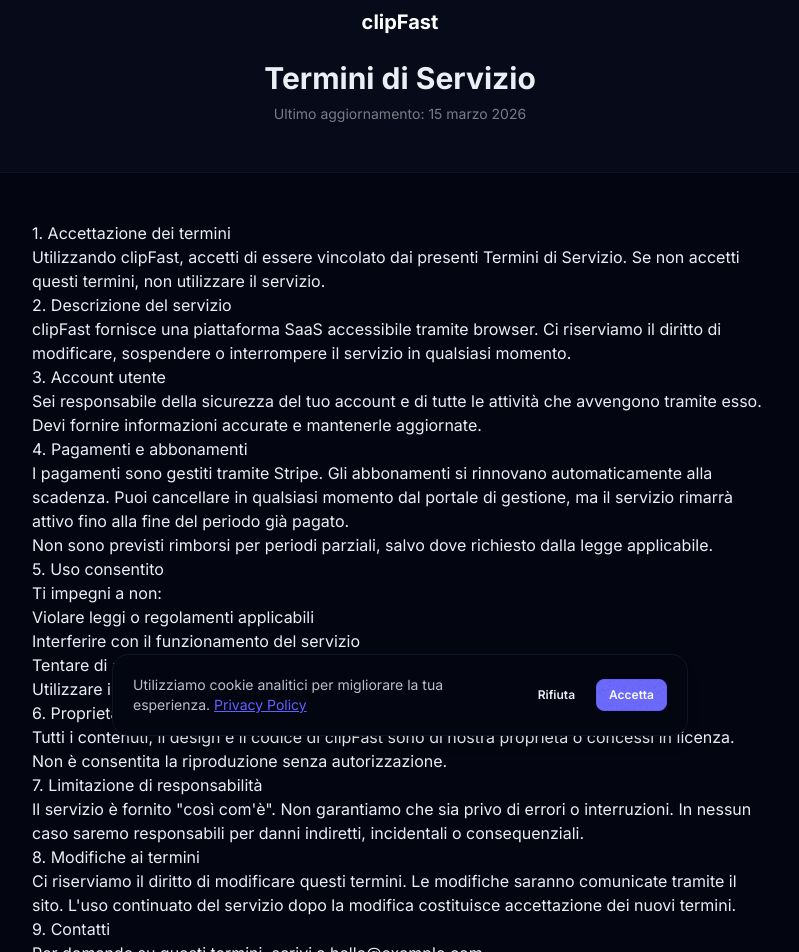
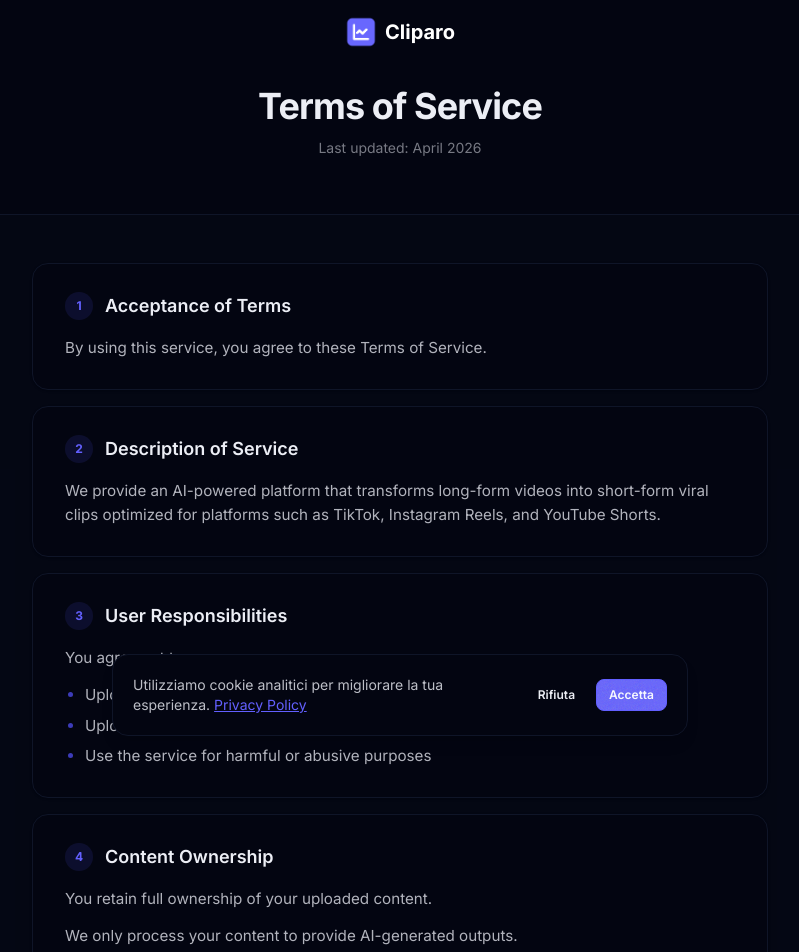
Before and after one commit to Poebyt13/Cliparo, a Next.js app: page /legal/terms in a window 1280 px wide. Shown: the part 40-992 px from the top of the page, without its empty margins (240-1039 px from the left). Built offline with nearby package versions, Linux system fonts and the light colour scheme; no server answers.

Commit message:
feat: Update site branding to Cliparo, enhance Privacy and Terms pages with structured sections, and implement waitlist email model

```diff
--- a/src/app/layout.js
+++ b/src/app/layout.js
@@ -38,6 +38,10 @@
     images: [seoConfig.ogImage],
   },
   metadataBase: new URL(seoConfig.url),
+  icons: {
+    icon: "/icon.png",
+    apple: "/icon.png",
+  },
 };
 
 /**
--- a/src/app/legal/privacy/page.js
+++ b/src/app/legal/privacy/page.js
@@ -8,132 +8,185 @@
 /**
  * Pagina Privacy Policy.
  * Percorso: /legal/privacy
- *
- * Template base con sezioni GDPR standard. Personalizzare i contenuti
- * con i dati reali del proprio servizio prima di andare in produzione.
  */
 export default function PrivacyPage() {
-  const lastUpdated = "15 marzo 2026";
+  const lastUpdated = "April 2026";
   const siteName = siteConfig.name;
-  const contactEmail = "hello@example.com";
+  const contactEmail = "ludenajluis@gmail.com";
+
+  const sections = [
+    {
+      title: "Introduction",
+      content: (
+        <>
+          <p>
+            This Privacy Policy explains how we collect, use, and protect your
+            information when you use our service.
+          </p>
+          <p>By using this website, you agree to this Privacy Policy.</p>
+        </>
+      ),
+    },
+    {
+      title: "Information We Collect",
+      content: (
+        <>
+          <p>We may collect the following types of information:</p>
+          <ul>
+            <li>
+              Email address (when you join the waitlist or create an account)
+            </li>
+            <li>Usage data (such as interactions with the platform)</li>
+            <li>
+              Uploaded content (videos or media you provide for processing)
+            </li>
+          </ul>
+        </>
+      ),
+    },
+    {
+      title: "How We Use Your Information",
+      content: (
+        <>
+          <p>We use collected information to:</p>
+          <ul>
+            <li>Provide and improve our AI video clipping service</li>
+            <li>Send important updates about the product</li>
+            <li>Improve user experience and performance</li>
+            <li>Respond to support requests</li>
+          </ul>
+        </>
+      ),
+    },
+    {
+      title: "Uploaded Content",
+      content: (
+        <>
+          <p>You retain full ownership of your uploaded videos.</p>
+          <p>We do not claim ownership of your content.</p>
+          <p>
+            We only process your content to generate AI clips and improve
+            functionality.
+          </p>
+          <p>We do not sell or share your content with third parties.</p>
+        </>
+      ),
+    },
+    {
+      title: "Data Storage",
+      content: (
+        <>
+          <p>
+            We store your data securely using industry-standard practices.
+          </p>
+          <p>
+            We retain data only as long as necessary to provide the service.
+          </p>
+        </>
+      ),
+    },
+    {
+      title: "Third-Party Services",
+      content: (
+        <>
+          <p>We may use third-party providers for:</p>
+          <ul>
+            <li>Hosting</li>
+            <li>Analytics</li>
+            <li>AI processing</li>
+          </ul>
+          <p>These providers only process data on our behalf.</p>
+        </>
+      ),
+    },
+    {
+      title: "Data Security",
+      content: (
+        <p>
+          We take reasonable measures to protect your data but cannot guarantee
+          absolute security.
+        </p>
+      ),
+    },
+    {
+      title: "Your Rights",
+      content: (
+        <>
+          <p>You may request:</p>
+          <ul>
+            <li>Access to your data</li>
+            <li>Deletion of your data</li>
+            <li>Correction of your information</li>
+          </ul>
+        </>
+      ),
+    },
+    {
+      title: "Changes",
+      content: (
+        <p>We may update this Privacy Policy at any time.</p>
+      ),
+    },
+    {
+      title: "Contact",
+      content: (
+        <p>
+          If you have questions, contact us at:{" "}
+          <a
+            href={`mailto:${contactEmail}`}
+            className="text-primary hover:underline font-medium"
+          >
+            {contactEmail}
+          </a>
+        </p>
+      ),
+    },
+  ];
 
   return (
-    <div className="min-h-screen bg-base-100">
+    <div className="min-h-screen bg-base-200/40">
       {/* Header */}
-      <div className="bg-base-200 border-b border-base-300 py-12">
-        <div className="mx-auto max-w-3xl px-4 text-center">
+      <div className="bg-base-100 border-b border-base-300">
+        <div className="mx-auto max-w-3xl px-4 py-14 text-center">
           <Logo />
-          <h1 className="mt-6 text-3xl font-bold text-base-content">
+          <h1 className="mt-8 text-4xl font-bold tracking-tight text-base-content">
             Privacy Policy
           </h1>
-          <p className="mt-2 text-sm text-base-content/50">
-            Ultimo aggiornamento: {lastUpdated}
+          <p className="mt-3 text-sm text-base-content/50">
+            Last updated: {lastUpdated}
           </p>
         </div>
       </div>
 
-      {/* Contenuto */}
-      <article className="mx-auto max-w-3xl px-4 py-12 prose prose-base">
-        <h2>1. Titolare del trattamento</h2>
-        <p>
-          Il titolare del trattamento dei dati personali è {siteName}. Per
-          contattarci: <a href={`mailto:${contactEmail}`}>{contactEmail}</a>.
+      {/* Sections */}
+      <div className="mx-auto max-w-3xl px-4 py-12 space-y-4">
+        {sections.map((section, index) => (
+          <div
+            key={section.title}
+            className="bg-base-100 border border-base-300 rounded-2xl px-8 py-7 shadow-sm"
+          >
+            {/* Numero + titolo sezione */}
+            <div className="flex items-center gap-3 mb-4">
+              <span className="flex items-center justify-center w-7 h-7 rounded-full bg-primary/10 text-primary text-xs font-bold shrink-0">
+                {index + 1}
+              </span>
+              <h2 className="text-lg font-semibold text-base-content">
+                {section.title}
+              </h2>
+            </div>
+
+            {/* Corpo della sezione */}
+            <div className="text-base-content/75 leading-relaxed text-[0.95rem] space-y-3 [&_ul]:mt-2 [&_ul]:space-y-1.5 [&_ul]:pl-5 [&_ul]:list-disc [&_ul]:marker:text-primary/60">
+              {section.content}
+            </div>
+          </div>
+        ))}
+
+        {/* Footer note */}
+        <p className="text-center text-xs text-base-content/40 pt-4 pb-2">
+          {siteName} · Privacy Policy · {lastUpdated}
         </p>
-
-        <h2>2. Dati raccolti</h2>
-        <p>Raccogliamo i seguenti dati:</p>
-        <ul>
-          <li>
-            <strong>Dati di registrazione:</strong> nome, indirizzo email,
-            immagine profilo (se fornita tramite Google OAuth)
-          </li>
-          <li>
-            <strong>Dati di pagamento:</strong> gestiti interamente da Stripe.
-            Non memorizziamo numeri di carta di credito.
-          </li>
-          <li>
-            <strong>Dati tecnici:</strong> indirizzo IP, tipo di browser, pagine
-            visitate (solo per sicurezza e rate limiting)
-          </li>
-        </ul>
-
-        <h2>3. Base giuridica</h2>
-        <p>Trattiamo i dati sulla base di:</p>
-        <ul>
-          <li>Esecuzione del contratto (fornitura del servizio)</li>
-          <li>Consenso (email marketing, se attivato)</li>
-          <li>Interesse legittimo (sicurezza, prevenzione abusi)</li>
-        </ul>
-
-        <h2>4. Finalità del trattamento</h2>
-        <ul>
-          <li>Fornitura e gestione del servizio</li>
-          <li>Gestione degli abbonamenti e dei pagamenti</li>
-          <li>Invio di email transazionali (conferma pagamento, scadenza piano)</li>
-          <li>Invio di email promozionali (solo con consenso esplicito)</li>
-          <li>Sicurezza e prevenzione di accessi non autorizzati</li>
-        </ul>
-
-        <h2>5. Condivisione dei dati</h2>
-        <p>I dati possono essere condivisi con:</p>
-        <ul>
-          <li>
-            <strong>Stripe:</strong> per la gestione dei pagamenti
-          </li>
-          <li>
-            <strong>Resend:</strong> per l&apos;invio di email transazionali
-          </li>
-          <li>
-            <strong>MongoDB Atlas:</strong> per l&apos;archiviazione dei dati
-          </li>
-          <li>
-            <strong>Vercel:</strong> per l&apos;hosting del servizio
-          </li>
-        </ul>
-        <p>Non vendiamo i tuoi dati a terze parti.</p>
-
-        <h2>6. Cookie</h2>
-        <p>
-          Utilizziamo solo cookie tecnici necessari per il funzionamento
-          dell&apos;autenticazione (session cookie httpOnly). Non utilizziamo
-          cookie di profilazione o di terze parti.
-        </p>
-
-        <h2>7. Conservazione dei dati</h2>
-        <p>
-          I dati vengono conservati per la durata del tuo account. Puoi
-          richiedere la cancellazione completa del tuo account e di tutti i dati
-          associati dalla pagina Impostazioni.
-        </p>
-
-        <h2>8. Diritti dell&apos;utente (GDPR)</h2>
-        <p>Hai diritto a:</p>
-        <ul>
-          <li>Accedere ai tuoi dati personali</li>
-          <li>Rettificare dati inesatti</li>
-          <li>Cancellare il tuo account e tutti i dati (diritto all&apos;oblio)</li>
-          <li>Limitare o opporti al trattamento</li>
-          <li>Portabilità dei dati</li>
-          <li>Revocare il consenso in qualsiasi momento</li>
-        </ul>
-        <p>
-          Per esercitare questi diritti, scrivi a{" "}
-          <a href={`mailto:${contactEmail}`}>{contactEmail}</a>.
-        </p>
-
-        <h2>9. Sicurezza</h2>
-        <p>
-          Adottiamo misure tecniche e organizzative per proteggere i tuoi dati:
-          connessioni HTTPS, cookie httpOnly e Secure, rate limiting, hashing
-          dei dati sensibili.
-        </p>
-
-        <h2>10. Modifiche</h2>
-        <p>
-          Ci riserviamo il diritto di aggiornare questa policy. Le modifiche
-          saranno pubblicate su questa pagina con la data di aggiornamento.
-        </p>
-      </article>
+      </div>
     </div>
   );
 }
--- a/src/app/legal/terms/page.js
+++ b/src/app/legal/terms/page.js
@@ -2,107 +2,170 @@
 import siteConfig from "@/config/site";
 
 export const metadata = {
-  title: "Termini di Servizio",
+  title: "Terms of Service",
 };
 
 /**
  * Pagina Termini di Servizio.
  * Percorso: /legal/terms
- *
- * Template base con sezioni standard. Personalizzare i contenuti
- * con i dati reali del proprio servizio prima di andare in produzione.
  */
 export default function TermsPage() {
-  const lastUpdated = "15 marzo 2026";
+  const lastUpdated = "April 2026";
   const siteName = siteConfig.name;
-  const contactEmail = "hello@example.com";
+  const contactEmail = "ludenajluis@gmail.com";
+
+  const sections = [
+    {
+      title: "Acceptance of Terms",
+      content: (
+        <p>By using this service, you agree to these Terms of Service.</p>
+      ),
+    },
+    {
+      title: "Description of Service",
+      content: (
+        <p>
+          We provide an AI-powered platform that transforms long-form videos
+          into short-form viral clips optimized for platforms such as TikTok,
+          Instagram Reels, and YouTube Shorts.
+        </p>
+      ),
+    },
+    {
+      title: "User Responsibilities",
+      content: (
+        <>
+          <p>You agree not to:</p>
+          <ul>
+            <li>Upload illegal content</li>
+            <li>Upload content you do not own or have rights to</li>
+            <li>Use the service for harmful or abusive purposes</li>
+          </ul>
+        </>
+      ),
+    },
+    {
+      title: "Content Ownership",
+      content: (
+        <>
+          <p>You retain full ownership of your uploaded content.</p>
+          <p>
+            We only process your content to provide AI-generated outputs.
+          </p>
+        </>
+      ),
+    },
+    {
+      title: "Service Availability",
+      content: (
+        <>
+          <p>We do not guarantee uninterrupted or error-free service.</p>
+          <p>
+            The service may be modified, suspended, or discontinued at any
+            time.
+          </p>
+        </>
+      ),
+    },
+    {
+      title: "Limitation of Liability",
+      content: (
+        <>
+          <p>We are not responsible for:</p>
+          <ul>
+            <li>Any loss of data</li>
+            <li>Any damages resulting from use of the service</li>
+            <li>Any business losses or indirect damages</li>
+          </ul>
+          <p>
+            The service is provided &quot;as is&quot; without warranties of any
+            kind.
+          </p>
+        </>
+      ),
+    },
+    {
+      title: "Payments (if applicable)",
+      content: (
+        <>
+          <p>Paid features may be introduced in the future.</p>
+          <p>All pricing will be clearly communicated.</p>
+        </>
+      ),
+    },
+    {
+      title: "Termination",
+      content: (
+        <p>
+          We reserve the right to suspend or terminate accounts that violate
+          these terms.
+        </p>
+      ),
+    },
+    {
+      title: "Changes to Terms",
+      content: <p>We may update these Terms at any time.</p>,
+    },
+    {
+      title: "Contact",
+      content: (
+        <p>
+          For support or questions:{" "}
+          <a
+            href={`mailto:${contactEmail}`}
+            className="text-primary hover:underline font-medium"
+          >
+            {contactEmail}
+          </a>
+        </p>
+      ),
+    },
+  ];
 
   return (
-    <div className="min-h-screen bg-base-100">
+    <div className="min-h-screen bg-base-200/40">
       {/* Header */}
-      <div className="bg-base-200 border-b border-base-300 py-12">
-        <div className="mx-auto max-w-3xl px-4 text-center">
+      <div className="bg-base-100 border-b border-base-300">
+        <div className="mx-auto max-w-3xl px-4 py-14 text-center">
           <Logo />
-          <h1 className="mt-6 text-3xl font-bold text-base-content">
-            Termini di Servizio
+          <h1 className="mt-8 text-4xl font-bold tracking-tight text-base-content">
+            Terms of Service
           </h1>
-          <p className="mt-2 text-sm text-base-content/50">
-            Ultimo aggiornamento: {lastUpdated}
+          <p className="mt-3 text-sm text-base-content/50">
+            Last updated: {lastUpdated}
           </p>
         </div>
       </div>
 
-      {/* Contenuto */}
-      <article className="mx-auto max-w-3xl px-4 py-12 prose prose-base">
-        <h2>1. Accettazione dei termini</h2>
-        <p>
-          Utilizzando {siteName}, accetti di essere vincolato dai presenti
-          Termini di Servizio. Se non accetti questi termini, non utilizzare il
-          servizio.
+      {/* Sections */}
+      <div className="mx-auto max-w-3xl px-4 py-12 space-y-4">
+        {sections.map((section, index) => (
+          <div
+            key={section.title}
+            className="bg-base-100 border border-base-300 rounded-2xl px-8 py-7 shadow-sm"
+          >
+            {/* Numero + titolo sezione */}
+            <div className="flex items-center gap-3 mb-4">
+              <span className="flex items-center justify-center w-7 h-7 rounded-full bg-primary/10 text-primary text-xs font-bold shrink-0">
+                {index + 1}
+              </span>
+              <h2 className="text-lg font-semibold text-base-content">
+                {section.title}
+              </h2>
+            </div>
+
+            {/* Corpo della sezione */}
+            <div className="text-base-content/75 leading-relaxed text-[0.95rem] space-y-3 [&_ul]:mt-2 [&_ul]:space-y-1.5 [&_ul]:pl-5 [&_ul]:list-disc [&_ul]:marker:text-primary/60">
+              {section.content}
+            </div>
+          </div>
+        ))}
+
+        {/* Footer note */}
+        <p className="text-center text-xs text-base-content/40 pt-4 pb-2">
+          {siteName} · Terms of Service · {lastUpdated}
         </p>
-
-        <h2>2. Descrizione del servizio</h2>
-        <p>
-          {siteName} fornisce una piattaforma SaaS accessibile tramite browser.
-          Ci riserviamo il diritto di modificare, sospendere o interrompere il
-          servizio in qualsiasi momento.
-        </p>
-
-        <h2>3. Account utente</h2>
-        <p>
-          Sei responsabile della sicurezza del tuo account e di tutte le
-          attività che avvengono tramite esso. Devi fornire informazioni
-          accurate e mantenerle aggiornate.
-        </p>
-
-        <h2>4. Pagamenti e abbonamenti</h2>
-        <p>
-          I pagamenti sono gestiti tramite Stripe. Gli abbonamenti si rinnovano
-          automaticamente alla scadenza. Puoi cancellare in qualsiasi momento
-          dal portale di gestione, ma il servizio rimarrà attivo fino alla fine
-          del periodo già pagato.
-        </p>
-        <p>
-          Non sono previsti rimborsi per periodi parziali, salvo dove richiesto
-          dalla legge applicabile.
-        </p>
-
-        <h2>5. Uso consentito</h2>
-        <p>Ti impegni a non:</p>
-        <ul>
-          <li>Violare leggi o regolamenti applicabili</li>
-          <li>Interferire con il funzionamento del servizio</li>
-          <li>Tentare di accedere a dati di altri utenti</li>
-          <li>Utilizzare il servizio per attività illegali o non autorizzate</li>
-        </ul>
-
-        <h2>6. Proprietà intellettuale</h2>
-        <p>
-          Tutti i contenuti, il design e il codice di {siteName} sono di nostra
-          proprietà o concessi in licenza. Non è consentita la riproduzione
-          senza autorizzazione.
-        </p>
-
-        <h2>7. Limitazione di responsabilità</h2>
-        <p>
-          Il servizio è fornito &quot;così com&apos;è&quot;. Non garantiamo che
-          sia privo di errori o interruzioni. In nessun caso saremo
-          responsabili per danni indiretti, incidentali o consequenziali.
-        </p>
-
-        <h2>8. Modifiche ai termini</h2>
-        <p>
-          Ci riserviamo il diritto di modificare questi termini. Le modifiche
-          saranno comunicate tramite il sito. L&apos;uso continuato del servizio
-          dopo la modifica costituisce accettazione dei nuovi termini.
-        </p>
-
-        <h2>9. Contatti</h2>
-        <p>
-          Per domande su questi termini, scrivi a{" "}
-          <a href={`mailto:${contactEmail}`}>{contactEmail}</a>.
-        </p>
-      </article>
+      </div>
     </div>
   );
 }
--- a/src/config/seo.js
+++ b/src/config/seo.js
@@ -7,10 +7,10 @@
  */
 const seoConfig = {
   // Titolo di default mostrato nel browser
-  defaultTitle: "clipFast — AI-powered viral clips",
+  defaultTitle: "Cliparo — AI-powered viral clips",
 
-  // Template per il titolo delle sotto-pagine: "Pagina | clipFast"
-  titleTemplate: "%s | clipFast",
+  // Template per il titolo delle sotto-pagine: "Pagina | Cliparo"
+  titleTemplate: "%s | Cliparo",
 
   // Descrizione di default per i motori di ricerca
   description:
--- a/src/config/site.js
+++ b/src/config/site.js
@@ -8,7 +8,7 @@
  */
 const siteConfig = {
   // Nome del sito — mostrato nella navbar, signin, titolo browser, email, ecc.
-  name: "clipFast",
+  name: "Cliparo",
 
   // Tagline breve — usata in header, landing page, meta description
   tagline: "Turn any video into viral TikTok clips",
@@ -17,11 +17,11 @@
   url: process.env.NEXTAUTH_URL || "http://localhost:3000",
 
   // Logo come immagine: imposta il path (es. "/icon.svg") oppure null per usare solo il testo
-  logoImage: null,
+  logoImage: "/icon.png",
 
   // Testo mostrato affianco all'icona (e usato come alt text).
   // Imposta a null per mostrare solo l'immagine senza testo affianco.
-  logoText: "clipFast",
+  logoText: "Cliparo",
 };
 
 export default siteConfig;
```
Also changed, not shown: src/app/page.js (+4 -12 lines), src/components/landing/data.js (+9 -9 lines), src/models/WaitlistEmail.js (added, +25 -0 lines).
